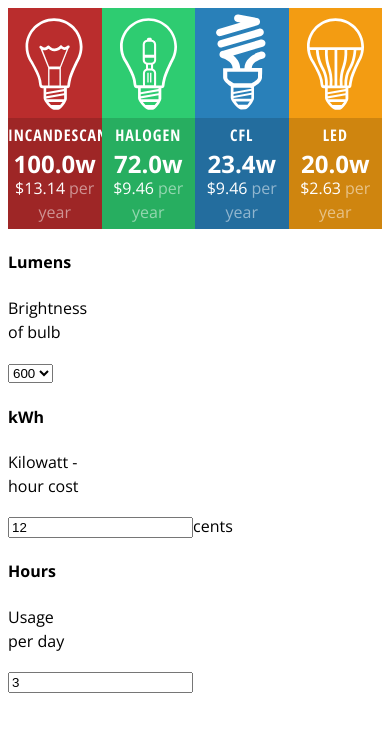
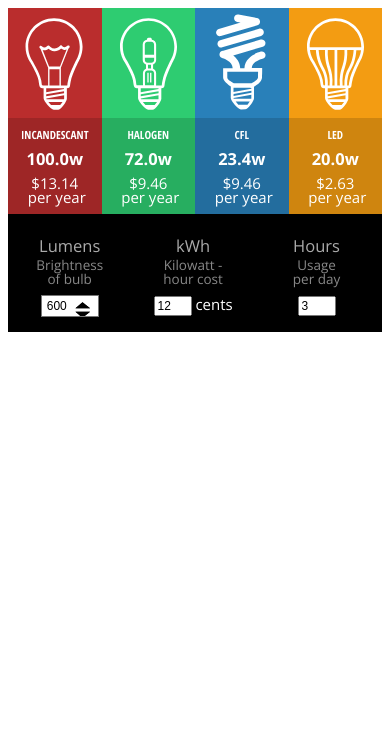
Before and after one commit to webbuyrich/angularjs, a plain HTML site: page index.html in a window 390 px wide. Drawn offline with nearby package versions, Linux system fonts and the light colour scheme.

Commit message:
adjusted css for small screens

```diff
--- a/assets/calculator.css
+++ b/assets/calculator.css
@@ -31,7 +31,7 @@
 .led{ background-color: #f39c12; background-image: url(images/bulb_led.svg);}
 
 section > div { padding: 5px 0; background-color: rgba(0,0,0,.15);  }
-main h4 {
+#myCalculator main h4 {
 	font-family: 'Open Sans Condensed', san-serif;
 	font-size: 1em;
 	letter-spacing: 1px;
@@ -47,3 +47,43 @@ main p + p {margin: 0; font-size: 1em; font-weight: 300;}
 #myCalculator main p::after{ content:'w'; }
 #myCalculator main p + p::before{ content:'$'; }
 #myCalculator main p + p::after{ content:'per year'; color: rgba(255,255,255,.5); padding-left: 4px; }
+
+#myCalculator form{ background-color: #000; margin: 0; padding: 10px 0px;}
+#myCalculator form br { display: none;}
+#myCalculator form > div { color: #fff; width: 33%; float: left; text-align: center; padding: 10px 0 5px 0;}
+#myCalculator form::after{ content:''; display: block; clear: both;}
+
+#myCalculator form h4 {color: #aaa; font-size: 1.5em; font-weight: 300; margin: 0 0 -5px 0;}
+#myCalculator form p { color: #888; margin: 0 0 6px 0; font-size: .9em}
+#myCalculator form input[type=number] { width: 50px; text-align: left; font-size: 1em;}
+#myCalculator form select{
+	font-size: 1em;
+	-webkit-appearance: none;
+	-moz-appearance: none;
+	-ms-appearance: none;
+	-o-appearance: none;
+	appearance: none;
+	background: #fff url(images/icons_arrows.svg) no-repeat right 6px;
+	background-size: 30px 20px;
+	padding: 3px 30px 3px 5px;
+}
+
+#myCalculator form select::-ms-expand{display:none;}
+
+@media screen and (max-width: 500px){
+
+	#myCalculator {font-size: 15px;}
+	section {background-size: 45px 71px; padding-top: 80px;}
+	#myCalculator main h4 { margin: 0; font-size: .75em; letter-spacing: 0;}
+	#myCalculator main p { font-size: 1.1em;}
+	#myCalculator main p + p { font-size: 1em;}
+	#myCalculator main p + p::after{ display: block; margin-top: -10px; color: #fff;}
+
+	#myCalculator form h4 { font-size: 1.1em; margin: 0;}
+	#myCalculator form br { display: inline;}
+	#myCalculator form p { line-height: 14px; font-size: ..8em}
+	#myCalculator form input[type=number] { width: 30px; font-size: .8em;}
+	#myCalculator form select{font-size: .8em; }
+
+
+}
--- a/index.html
+++ b/index.html
@@ -59,12 +59,12 @@
 				<div>
 					<h4>kWh</h4>
 					<p>Kilowatt -<br> hour cost</p>
-					<input type="number" value="12">cents
+					<input type="number" value="12" /> cents
 				</div>
 				<div>
 					<h4>Hours</h4>
 					<p>Usage<br>per day</p>
-					<input type="number" value="3">
+					<input type="number" value="3" />
 				</div>
 
 			</form>
```
